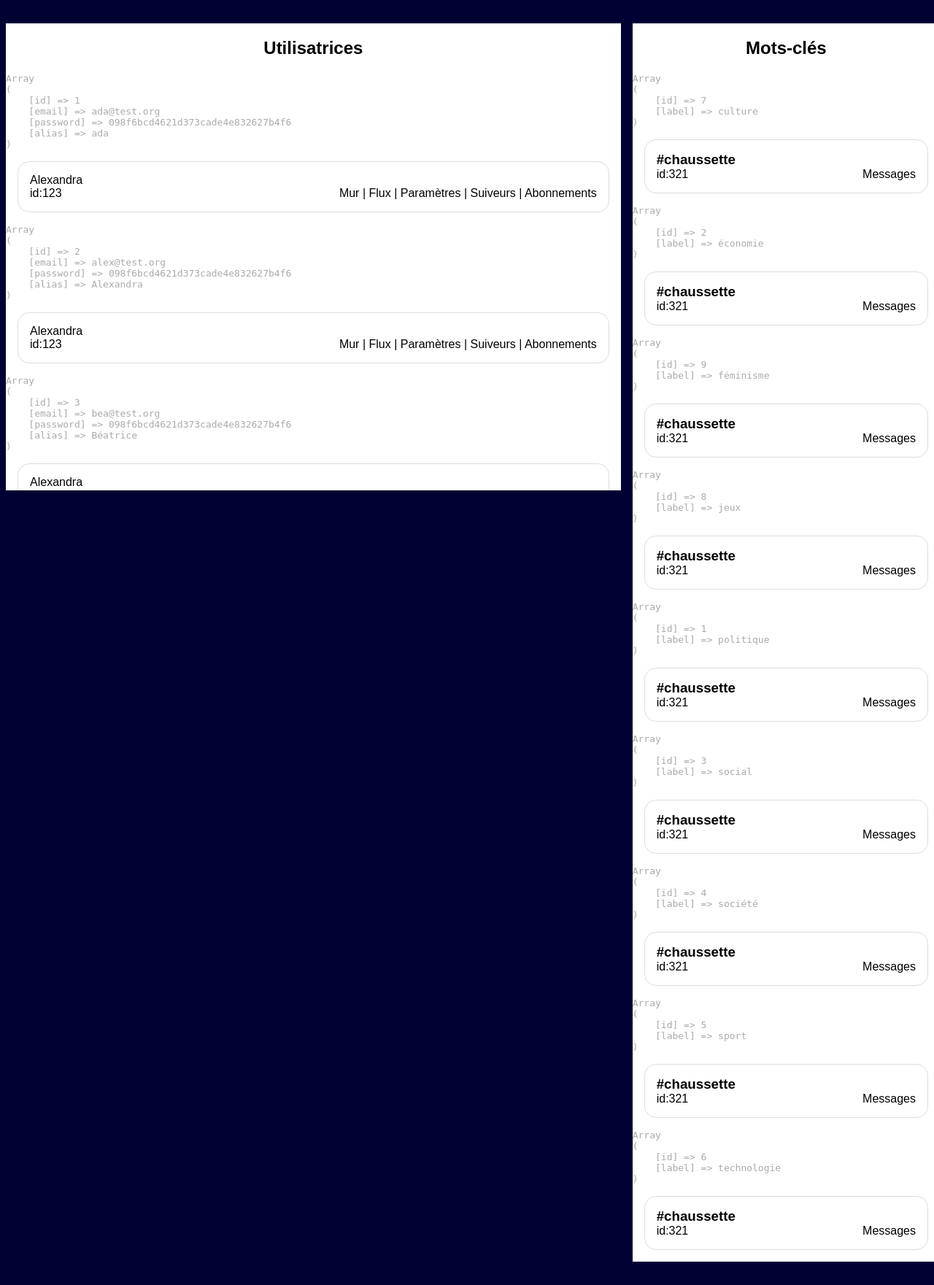
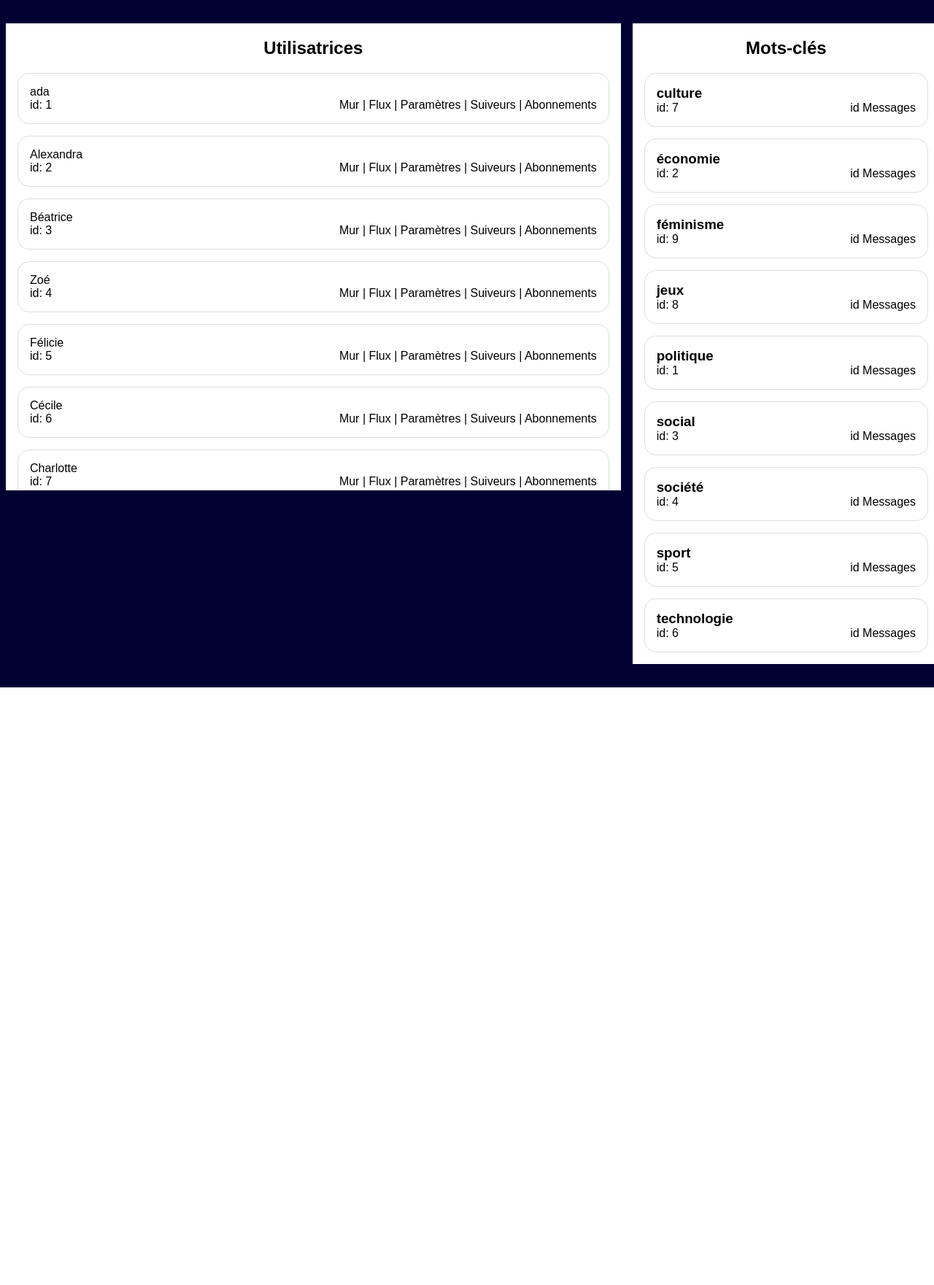
Before and after one commit to adatechschool/reseau-social-php-aurelien-axel-alexandre, a PHP site: page /Niveau1/admin.php in a window 1280 px wide. Shown: the part 90-1851 px from the top of the page at 73% size. After the commit the page ends 1032 px from the top, so only its background shows below. Run offline with PHP 8.4, Linux system fonts and the light colour scheme; data comes from the database, SQL or seed files in the repository.

Commit message:
admin.php OK

```diff
--- a/Niveau1/admin.php
+++ b/Niveau1/admin.php
@@ -3,7 +3,7 @@
     <head>
         <meta charset="utf-8">
         <title>ReSoC - Administration</title>
-        <meta name="author" content="Julien Falconnet">
+        <meta name="author" content="TripleA">
         <link rel="stylesheet" href="style.css"/>
     </head>
     <body>
@@ -25,21 +25,14 @@
 
             </nav>
         </header>
-
         <?php
-        /**
+        /*
          * Etape 1: Ouvrir une connexion avec la base de donnée.
          */
-
-
-
-
-
-
         // on va en avoir besoin pour la suite
         //$mysqli = new mysqli("localhost", "root", "root", "socialnetwork");
         //trouvé =
-        $mysqli = mysqli_connect("localhost", "root", "root", "socialnetwork");
+        $mysqli = new mysqli("localhost", "root", "root", "socialnetwork");
         //verification
         if ($mysqli->connect_errno)
         {
@@ -65,17 +58,17 @@
 
                 /*
                  * Etape 3 : @todo : Afficher les mots clés en s'inspirant de ce qui a été fait dans news.php
-                 * Attention à en pas oublier de modifier tag_id=321 avec l'id du mot dans le lien
+                 * Attention à ne pas oublier de modifier tag_id=321 avec l'id du mot dans le lien
                  */
                 while ($tag = $lesInformations->fetch_assoc())
                 {
-                    echo "<pre>" . print_r($tag, 1) . "</pre>";
+                    // echo "<pre>" . print_r($tag, 1) . "</pre>";
                     ?>
                     <article>
-                        <h3>#chaussette</h3>
-                        <p>id:321</p>
-                        <nav>
-                            <a href="tags.php?tag_id=321">Messages</a>
+                        <h3><?php echo $tag['label'] ?></h3>
+                        <p><?php echo "id: " . $tag['id'] ?></p>
+                        <nav>id
+                            <a href="tags.php?tag_id=<?php echo $tag['id']; ?>">Messages</a>
                         </nav>
                     </article>
                 <?php } ?>
@@ -98,21 +91,21 @@
 
                 /*
                  * Etape 5 : @todo : Afficher les utilisatrices en s'inspirant de ce qui a été fait dans news.php
-                 * Attention à en pas oublier de modifier dans le lien les "user_id=123" avec l'id de l'utilisatrice
+                 * Attention à ne pas oublier de modifier dans le lien les "user_id=123" avec l'id de l'utilisatrice
                  */
-                while ($tag = $lesInformations->fetch_assoc())
+                while ($users = $lesInformations->fetch_assoc())
                 {
-                    echo "<pre>" . print_r($tag, 1) . "</pre>";
+                    // echo "<pre>" . print_r($tag, 1) . "</pre>";
                     ?>
                     <article>
-                        <h3>Alexandra</h3>
-                        <p>id:123</p>
+                        <h3><?php echo $users['alias'] ?></h3>
+                        <p><?php echo "id: " . $users["id"] ?></p>
                         <nav>
-                            <a href="wall.php?user_id=123">Mur</a>
-                            | <a href="feed.php?user_id=123">Flux</a>
-                            | <a href="settings.php?user_id=123">Paramètres</a>
-                            | <a href="followers.php?user_id=123">Suiveurs</a>
-                            | <a href="subscriptions.php?user_id=123">Abonnements</a>
+                            <a href="wall.php?user_id=<?php echo $users['id']; ?>">Mur</a>
+                            | <a href="feed.php?user_id=<?php echo $users['id']; ?>">Flux</a>
+                            | <a href="settings.php?user_id=<?php echo $users['id']; ?>">Paramètres</a>
+                            | <a href="followers.php?user_id=<?php echo $users['id']; ?>">Suiveurs</a>
+                            | <a href="subscriptions.php?user_id=<?php echo $users['id']; ?>">Abonnements</a>
                         </nav>
                     </article>
                 <?php } ?>
--- a/Niveau1/feed.php
+++ b/Niveau1/feed.php
@@ -3,7 +3,7 @@
     <head>
         <meta charset="utf-8">
         <title>ReSoC - Flux</title>
-        <meta name="author" content="Julien Falconnet">
+        <meta name="author" content="TripleA">
         <link rel="stylesheet" href="style.css"/>
     </head>
     <body>
--- a/Niveau1/followers.php
+++ b/Niveau1/followers.php
@@ -3,7 +3,7 @@
     <head>
         <meta charset="utf-8">
         <title>ReSoC - Mes abonnés </title>
-        <meta name="author" content="Julien Falconnet">
+        <meta name="author" content="TripleA">
         <link rel="stylesheet" href="style.css"/>
     </head>
     <body>
--- a/Niveau1/news.php
+++ b/Niveau1/news.php
@@ -3,7 +3,7 @@
     <head>
         <meta charset="utf-8">
         <title>ReSoC - Actualités</title>
-        <meta name="author" content="Julien Falconnet">
+        <meta name="author" content="TripleA">
         <link rel="stylesheet" href="style.css"/>
     </head>
     <body>
--- a/Niveau1/settings.php
+++ b/Niveau1/settings.php
@@ -3,7 +3,7 @@
     <head>
         <meta charset="utf-8">
         <title>ReSoC - Paramètres</title>
-        <meta name="author" content="Julien Falconnet">
+        <meta name="author" content="TripleA">
         <link rel="stylesheet" href="style.css"/>
     </head>
     <body>
--- a/Niveau1/subscriptions.php
+++ b/Niveau1/subscriptions.php
@@ -3,7 +3,7 @@
     <head>
         <meta charset="utf-8">
         <title>ReSoC - Mes abonnements</title>
-        <meta name="author" content="Julien Falconnet">
+        <meta name="author" content="TripleA">
         <link rel="stylesheet" href="style.css"/>
     </head>
     <body>
--- a/Niveau1/tags.php
+++ b/Niveau1/tags.php
@@ -3,7 +3,7 @@
     <head>
         <meta charset="utf-8">
         <title>ReSoC - Les message par mot-clé</title>
-        <meta name="author" content="Julien Falconnet">
+        <meta name="author" content="TripleA">
         <link rel="stylesheet" href="style.css"/>
     </head>
     <body>
--- a/Niveau1/wall.php
+++ b/Niveau1/wall.php
@@ -3,7 +3,7 @@
     <head>
         <meta charset="utf-8">
         <title>ReSoC - Mur</title>
-        <meta name="author" content="Julien Falconnet">
+        <meta name="author" content="TripleA">
         <link rel="stylesheet" href="style.css"/>
     </head>
     <body>
```
Also changed, not shown: 1 other file.
